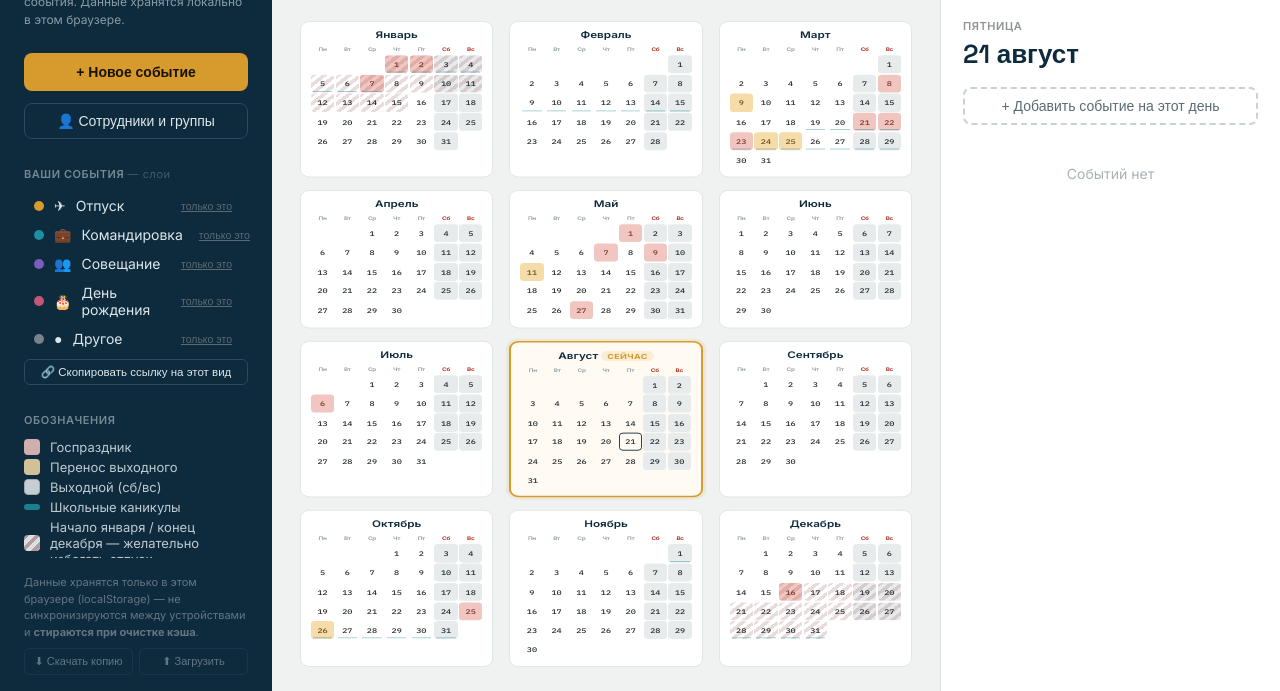
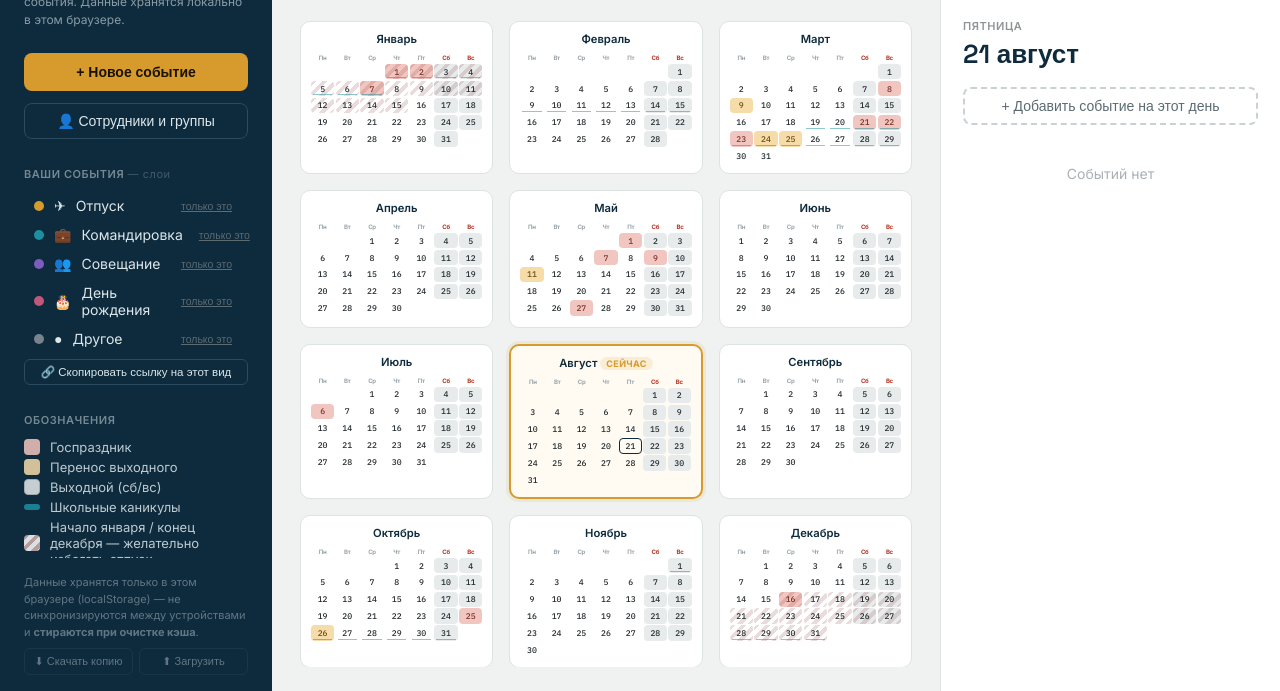
Before and after one commit to akissikova-blip/2027-Calendar-planner, a plain HTML site: page index.html in a window 1280 px wide. Both pictures are taken after a click on the button "Aa−". Shown: the part 109-800 px from the top of the page. Drawn offline with Linux system fonts and the light colour scheme.

Commit message:
Add files via upload

```diff
--- a/index.html
+++ b/index.html
@@ -104,11 +104,11 @@
   .mini-month.current{border:2px solid var(--gold);background:#FFFBF2;box-shadow:0 0 0 3px rgba(215,154,44,0.12);}
   .current-tag{font-size:9px;font-weight:700;text-transform:uppercase;letter-spacing:.04em;color:var(--gold);background:rgba(215,154,44,0.15);border-radius:999px;padding:1px 6px;vertical-align:middle;}
   .mini-month:hover{border-color:var(--gold);}
-  .mini-month h3{font-size:calc(13px * var(--yfs,1));margin:0 0 8px;color:var(--navy);text-align:center;font-weight:600;}
+  .mini-month h3{font-size:calc(13px * var(--yfs,1) * var(--fb,1));margin:0 0 8px;color:var(--navy);text-align:center;font-weight:600;}
   .mini-wd{display:grid;grid-template-columns:repeat(7,1fr);gap:1.5px;margin-bottom:3px;}
-  .mini-wd div{text-align:center;font-size:calc(7px * var(--yfs,1));font-weight:700;color:#9aa5aa;letter-spacing:-0.3px;}
+  .mini-wd div{text-align:center;font-size:calc(7px * var(--yfs,1) * var(--fb,1));font-weight:700;color:#9aa5aa;letter-spacing:-0.3px;}
   .mini-week{display:grid;grid-template-columns:repeat(7,1fr);gap:1.5px;margin-bottom:1.5px;}
-  .mini-day{aspect-ratio:1;display:flex;align-items:center;justify-content:center;font-size:calc(9.5px * var(--yfs,1));border-radius:4px;position:relative;font-family:'IBM Plex Mono',monospace;color:var(--text);}
+  .mini-day{height:calc(16px * var(--yfs,1));display:flex;align-items:center;justify-content:center;font-size:calc(9.5px * var(--yfs,1) * var(--fb,1));border-radius:4px;position:relative;font-family:'IBM Plex Mono',monospace;color:var(--text);}
   .mini-day.we{background:var(--weekend);}
   .mini-day.holiday{background:var(--holiday);color:#7A3226;}
   .mini-day.transfer{background:var(--transfer);color:#6b4c12;}
@@ -699,7 +699,7 @@ function render(){
         ${MONTHS.map((m,i)=>`<button class="month-tab ${i===state.month?'active':''}" onclick="goMonth(${i})">${m.slice(0,3).toUpperCase()}</button>`).join("")}
       </div>` : ""}
       <div class="body-flex">
-        <div class="grid-area">${state.view==='grid'?gridHTML():state.view==='year'?`<div id="year-viewport" class="year-viewport"><div id="year-scale-wrap" class="year-scale-wrap" style="--yfs:${state.yearFontScale}">${yearHTML()}</div></div>`:state.view==='quarter'?quarterHTML():listHTML()}</div>
+        <div class="grid-area">${state.view==='grid'?gridHTML():state.view==='year'?`<div id="year-viewport" class="year-viewport"><div id="year-scale-wrap" class="year-scale-wrap" style="--fb:${state.yearFontScale}">${yearHTML()}</div></div>`:state.view==='quarter'?quarterHTML():listHTML()}</div>
         <div class="day-panel">${dayPanelHTML()}</div>
       </div>
     </main>
@@ -1027,41 +1027,45 @@ function setView(v){ state.view = v; rerender(); }
 function setYear(y){ state.year = y; state.month = 0; state.rangeMode=false; state.rangeStart=null; state.rangeEnd=null; rerender(); }
 
 /* ---- Year-view layout: fixed 3 months per row (4 rows — quarterly
-   layout), scaled up or down to fill the page as evenly as possible
-   with no dead zones and no scrolling. Column count is fixed (not
-   auto-picked anymore); only the scale is computed. Recomputed on
-   every render and on window resize. Text size is a separate,
-   independent control (Aa−/Aa+). ---- */
-/* ---- Year-view layout: fixed 3 months per row (4 rows — quarterly
-   layout). Width always fills the page exactly (via CSS width:100%).
-   Height is then stretched or squeezed independently (non-uniform
-   scale) so the grid ALWAYS matches the available height exactly too —
-   guaranteeing no scrolling in either direction, even if that means
-   month cards end up slightly taller/shorter than square. Recomputed
-   on every render and on window resize. Text size is a separate,
-   independent control (Aa−/Aa+). ---- */
+   layout). Instead of visually squashing the rendered page (which
+   distorted the text), this computes a real geometry scale (--yfs:
+   row height AND font-size together, via CSS custom properties) and
+   re-measures a couple of times until the actual (undistorted) layout
+   height matches the available height exactly — so text stays crisp,
+   only the row height changes, which is why months end up rectangular
+   rather than square. Aa−/Aa+ then apply an extra font-only boost
+   (--fb) on top, without affecting the fit. ---- */
 function layoutYearZoom(){
   if(state.view!=="year") return;
   const viewport = document.getElementById("year-viewport");
   const wrap = document.getElementById("year-scale-wrap");
   const grid = wrap && wrap.querySelector(".year-grid");
   if(!viewport || !wrap || !grid) return;
+  wrap.style.transform = "none";
   wrap.style.zoom = 1;
-  wrap.style.transform = "none";
   grid.style.gridTemplateColumns = "repeat(3,1fr)";
   const availH = viewport.clientHeight;
-  const natH = wrap.scrollHeight;
-  if(availH===0 || natH===0) return;
-  const scaleY = Math.max(0.1, Math.min(availH/natH, 3));
-  state.yearFitScale = scaleY;
-  wrap.style.transformOrigin = "top left";
-  wrap.style.transform = `scaleY(${scaleY})`;
+  if(availH===0) return;
+
+  let s = 1;
+  for(let i=0;i<3;i++){
+    wrap.style.setProperty("--yfs", s);
+    const natH = wrap.scrollHeight;
+    if(natH===0) break;
+    s = Math.max(0.3, Math.min(s * (availH/natH), 4));
+  }
+  wrap.style.setProperty("--yfs", s);
+  state.yearFitScale = s;
 }
-/* Independent font-size control for the year view — changes the
-   natural size of the text, then layoutYearZoom() re-fits around it
-   automatically, so the page still stays evenly filled. */
-function fontIn(){ state.yearFontScale = Math.min(1.6, +(state.yearFontScale+0.1).toFixed(2)); rerender(); }
-function fontOut(){ state.yearFontScale = Math.max(0.7, +(state.yearFontScale-0.1).toFixed(2)); rerender(); }
+/* Independent font-size boost for the year view — layered on top of
+   the auto-fit row sizing above; only affects text, not the fit. */
+function fontIn(){ state.yearFontScale = Math.min(1.4, +(state.yearFontScale+0.1).toFixed(2)); applyFontBoost(); }
+function fontOut(){ state.yearFontScale = Math.max(0.7, +(state.yearFontScale-0.1).toFixed(2)); applyFontBoost(); }
+function applyFontBoost(){
+  const wrap = document.getElementById("year-scale-wrap");
+  if(wrap) wrap.style.setProperty("--fb", state.yearFontScale);
+  rerender();
+}
 window.addEventListener("resize", ()=>{ if(state.view==="year") layoutYearZoom(); });
 function selectDay(d){ state.selected = d; rerender(); }
 function toggleRangeMode(){
```
